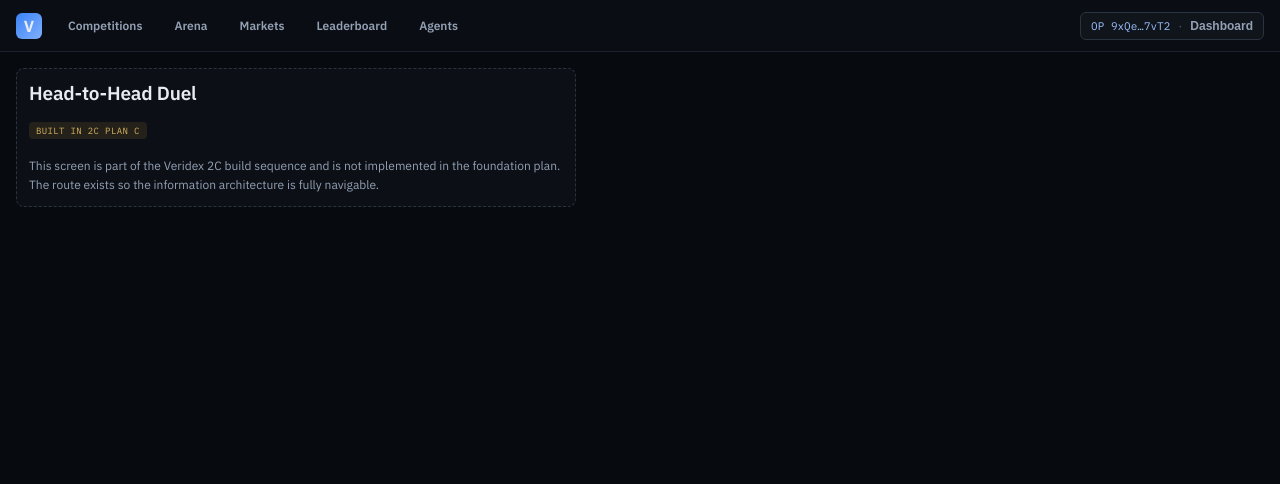
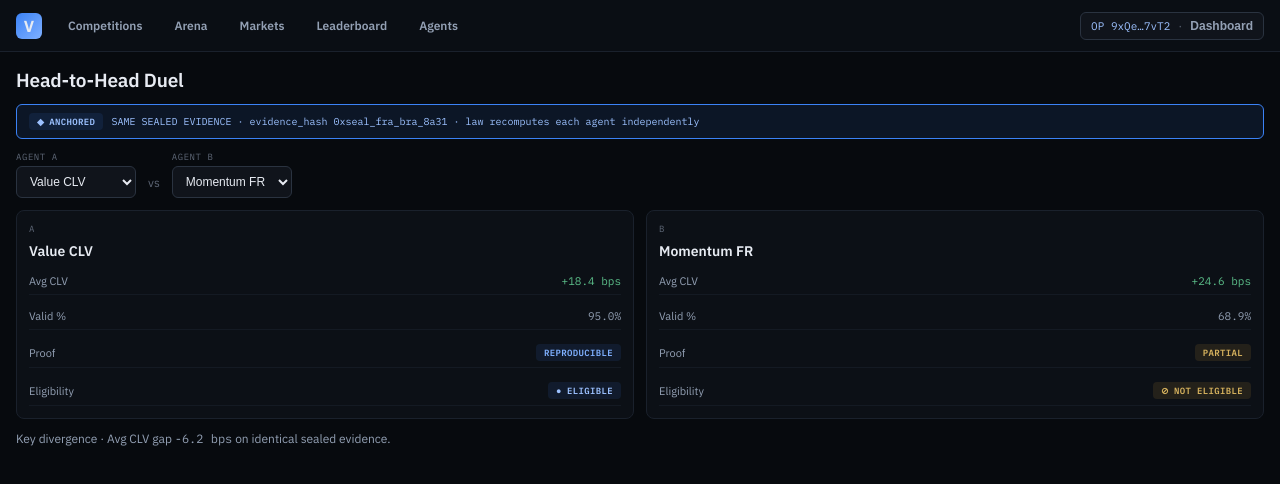
Before and after one commit to degencodebeast/veridex, a Next.js app in the folder apps/web/: page /duel in a window 1280 px wide. Shown: the top 484 px of the page. Built offline with nearby package versions, Linux system fonts and the light colour scheme.

Commit message:
feat(web): Head-to-Head Duel (REQ-023) — two agents, one sealed evidence, independent CLV compare, no fabricated winner

```diff
--- a/apps/web/app/duel/page.tsx
+++ b/apps/web/app/duel/page.tsx
@@ -1,4 +1,5 @@
-import { ScreenStub } from '@/components/layout/ScreenStub';
+import { DuelScreen } from '@/components/screens/DuelScreen';
+
 export default function DuelPage() {
-  return <ScreenStub label="Head-to-Head Duel" plan="2C Plan C" />;
+  return <DuelScreen />;
 }
--- /dev/null
+++ b/apps/web/components/screens/DuelScreen.module.css
@@ -0,0 +1,15 @@
+.screen { display: flex; flex-direction: column; gap: var(--space-3); }
+.title { margin: 0; font-size: 19px; font-weight: 600; letter-spacing: -0.01em; }
+.evidence { display: flex; align-items: center; gap: var(--space-2); padding: var(--space-2) var(--pad-panel); border: 1px solid var(--accent); border-radius: var(--radius-control); background: var(--accent-bg-soft); }
+.evidenceText { font-size: 10px; color: var(--accent-hi); }
+.selectors { display: flex; align-items: flex-end; gap: var(--space-3); }
+.sel { display: flex; flex-direction: column; gap: var(--space-1); }
+.label { font-family: var(--font-mono), monospace; font-size: 9px; text-transform: uppercase; letter-spacing: 0.06em; color: var(--text-3); }
+.select { padding: 7px 9px; border: 1px solid var(--border-strong); border-radius: var(--radius-control); background: var(--panel-2); color: var(--text-1); font-size: 12px; }
+.vs { color: var(--text-3); font-size: 12px; padding-bottom: 8px; }
+.cards { display: grid; grid-template-columns: 1fr 1fr; gap: var(--space-3); }
+.card { display: flex; flex-direction: column; gap: var(--space-2); padding: var(--pad-panel); border: 1px solid var(--border); border-radius: var(--radius-panel); background: var(--panel); }
+.side { font-family: var(--font-mono), monospace; font-size: 9px; color: var(--text-3); }
+.name { margin: 0; font-size: 14px; font-weight: 600; color: var(--text-1); }
+.kv { display: flex; align-items: center; justify-content: space-between; padding: 6px 0; border-bottom: 1px solid var(--border-soft); font-size: 11px; color: var(--text-2); }
+.divergence { margin: 0; color: var(--text-2); font-size: 12px; }
--- /dev/null
+++ b/apps/web/components/screens/DuelScreen.tsx
@@ -0,0 +1,61 @@
+'use client';
+import { useState } from 'react';
+import { Badge } from '@/components/ui/Badge';
+import { Num } from '@/components/ui/Num';
+import { isEligible } from '@/lib/derive';
+import { AGENTS } from '@/lib/fixtures/catalog';
+import type { AgentSummary } from '@/lib/catalog';
+import styles from './DuelScreen.module.css';
+
+function DuelCard({ agent, side }: { agent: AgentSummary; side: string }) {
+  return (
+    <div className={styles.card} data-testid="duel-card">
+      <span className={styles.side}>{side}</span>
+      <h2 className={styles.name}>{agent.agent_name}</h2>
+      <div className={styles.kv}><span>Avg CLV</span><span data-testid="duel-clv"><Num value={agent.avg_clv_bps} kind="bps" /></span></div>
+      <div className={styles.kv}><span>Valid %</span><span className="mono">{agent.valid_pct.toFixed(1)}%</span></div>
+      <div className={styles.kv}><span>Proof</span><span data-testid="duel-proof"><Badge variant={agent.proof_mode} /></span></div>
+      <div className={styles.kv}><span>Eligibility</span><Badge variant={isEligible(agent.proof_mode) ? 'eligible' : 'not-eligible'} /></div>
+    </div>
+  );
+}
+
+export function DuelScreen({ agents = AGENTS }: { agents?: AgentSummary[] }) {
+  const [aId, setAId] = useState(agents[0].agent_id);
+  const [bId, setBId] = useState(agents[1].agent_id);
+  const a = agents.find((x) => x.agent_id === aId)!;
+  const b = agents.find((x) => x.agent_id === bId)!;
+  const divergence = (a.avg_clv_bps - b.avg_clv_bps).toFixed(1);
+
+  return (
+    <section className={styles.screen} aria-label="Head-to-Head Duel">
+      <h1 className={styles.title}>Head-to-Head Duel</h1>
+
+      <div className={styles.evidence} data-testid="evidence-hash">
+        <Badge variant="anchored" />
+        <span className={`mono ${styles.evidenceText}`}>SAME SEALED EVIDENCE · evidence_hash 0xseal_fra_bra_8a31 · law recomputes each agent independently</span>
+      </div>
+
+      <div className={styles.selectors}>
+        <label className={styles.sel}><span className={styles.label}>Agent A</span>
+          <select aria-label="Agent A" value={aId} onChange={(e) => setAId(e.target.value)} className={styles.select}>
+            {agents.map((x) => <option key={x.agent_id} value={x.agent_id}>{x.agent_name}</option>)}
+          </select>
+        </label>
+        <span className={styles.vs}>vs</span>
+        <label className={styles.sel}><span className={styles.label}>Agent B</span>
+          <select aria-label="Agent B" value={bId} onChange={(e) => setBId(e.target.value)} className={styles.select}>
+            {agents.map((x) => <option key={x.agent_id} value={x.agent_id}>{x.agent_name}</option>)}
+          </select>
+        </label>
+      </div>
+
+      <div className={styles.cards}>
+        <DuelCard agent={a} side="A" />
+        <DuelCard agent={b} side="B" />
+      </div>
+
+      <p className={styles.divergence}>Key divergence · Avg CLV gap <span className="mono">{divergence} bps</span> on identical sealed evidence.</p>
+    </section>
+  );
+}
```
Also changed, not shown: 1 other file (tests, documents, lock files or other folders).
